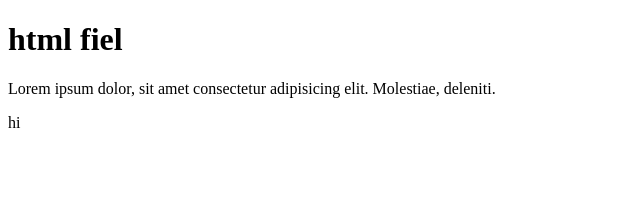
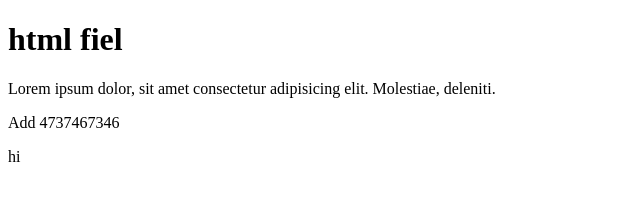
Before and after one commit to Pavi-gr/Day2, a plain HTML site: page index.html in a window 1280 px wide. Shown: the whole page, without its empty margins (0-640 px from the left). Drawn offline with Linux system fonts and the light colour scheme.

Commit message:
fix.add nuumber

```diff
--- a/index.html
+++ b/index.html
@@ -9,6 +9,7 @@
 <body>
     <h1>html fiel</h1>
     <p>Lorem ipsum dolor, sit amet consectetur adipisicing elit. Molestiae, deleniti.</p>
+    Add 4737467346
     <p>hi </p>
 </body>
 </html>
```
